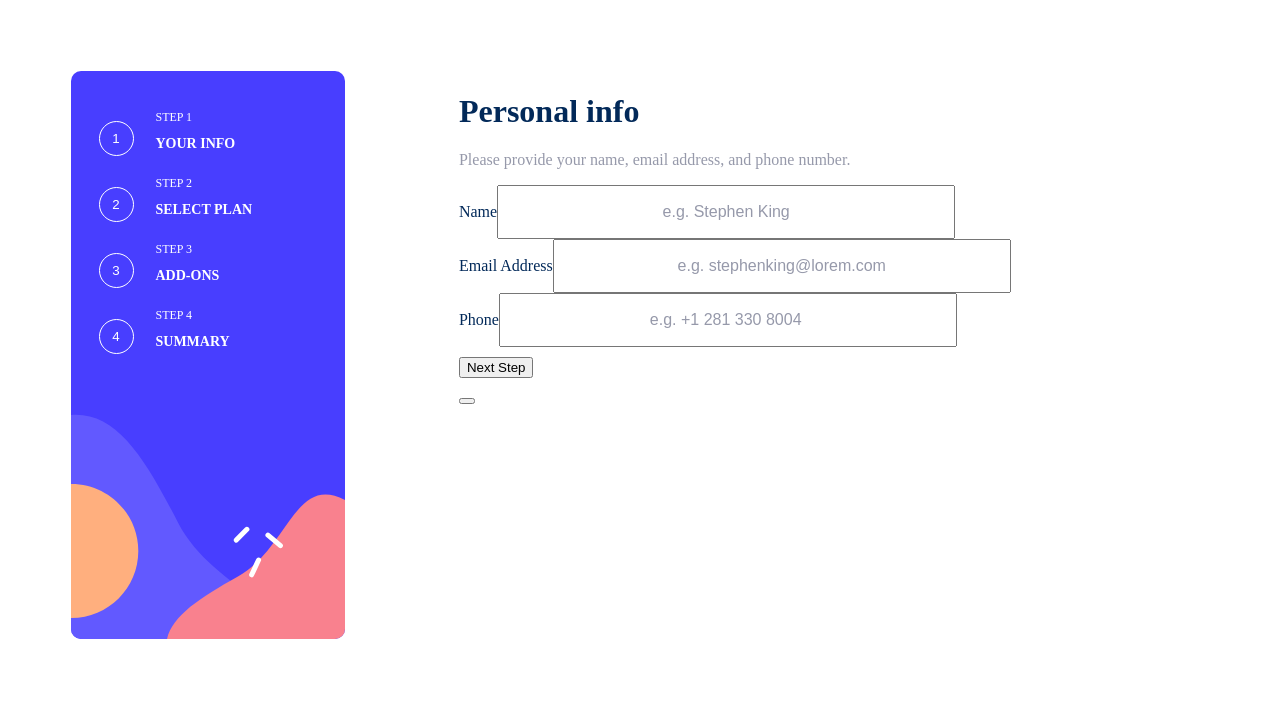
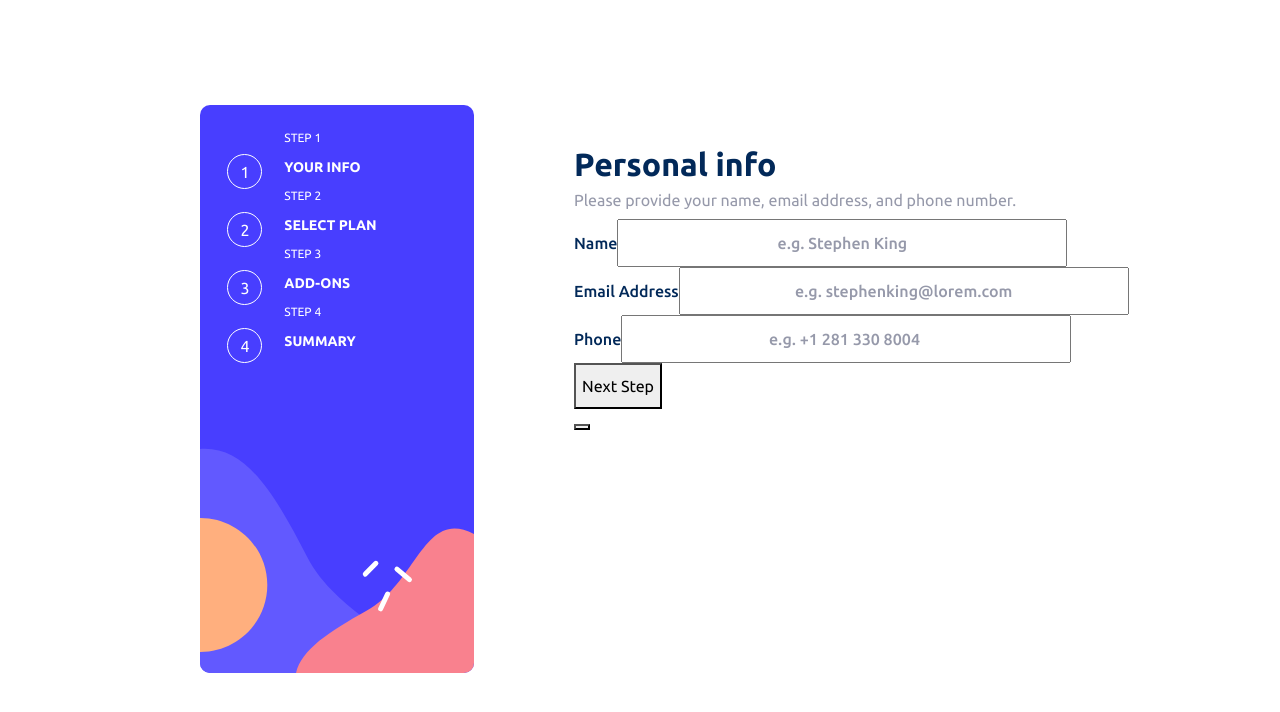
Before and after one commit to Kysonique/REACT-MultiStepForm-App, a React (Create React App) app in the folder multistep/: page / in a window 1280 px wide. Shown: the top 712 px of the page. Built offline with nearby package versions, Linux system fonts and the light colour scheme.

Commit message:
adding btn fxn

```diff
--- a/multistep/src/App.css
+++ b/multistep/src/App.css
@@ -1,3 +1,6 @@
+@import url('https://fonts.googleapis.com/css2?family=Ubuntu:wght@400;500;700&display=swap');
+@import url('https://cdn.jsdelivr.net/npm/bootstrap@5.3.0-alpha1/dist/css/bootstrap.min.css');
+
 body{
   font-family: 'Ubuntu';
 }
@@ -5,7 +8,10 @@ body{
 .app-container{
   display: flex;
   flex-direction: row;
-  padding: 5%;
+  width: 940px;
+  height: 600px;
+  margin-left: 200px;
+  margin-top: 105px;
 }
 
 .nav-bar{
@@ -16,5 +22,10 @@ body{
 
 .card-div{
   color: #022959;
-  margin-left: 10%;
+  margin-left: 100px;
+  margin-top: 40px;
 }
+
+.testbtn{
+  display: none;
+}
```
